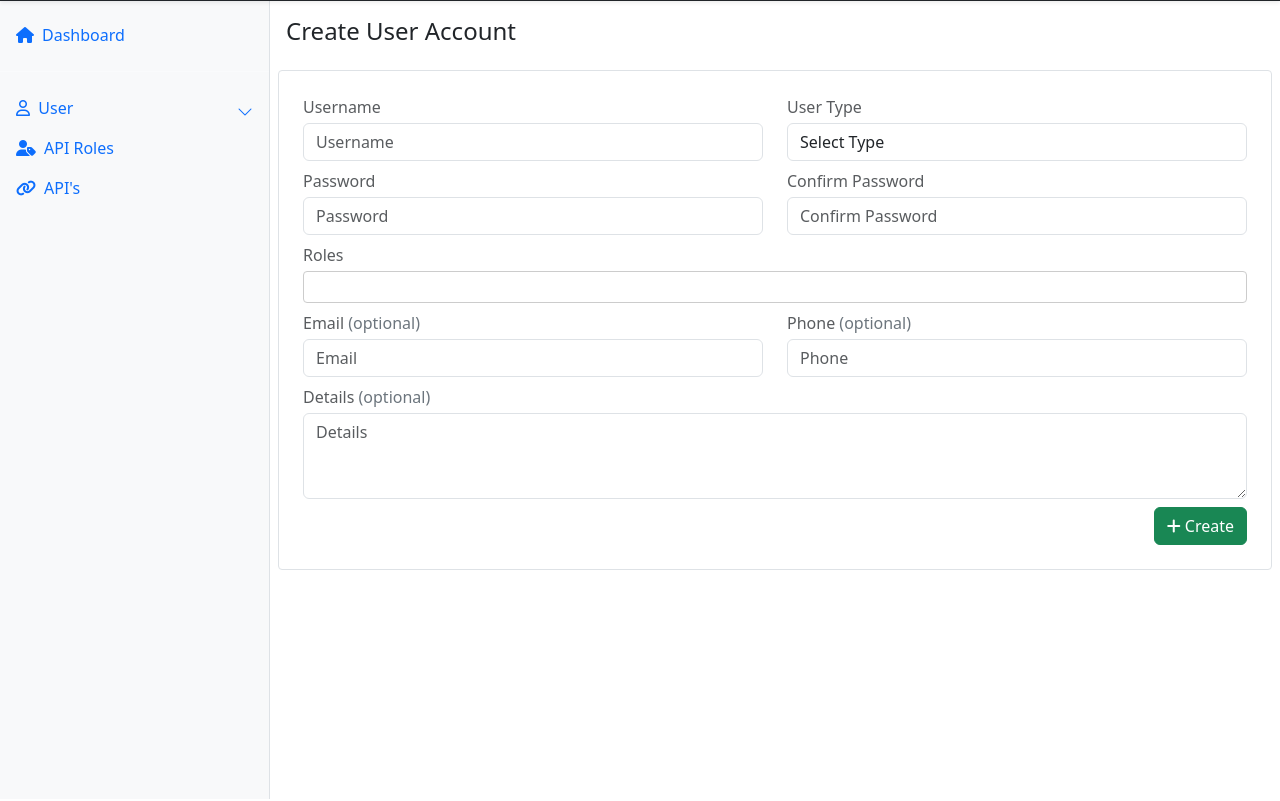
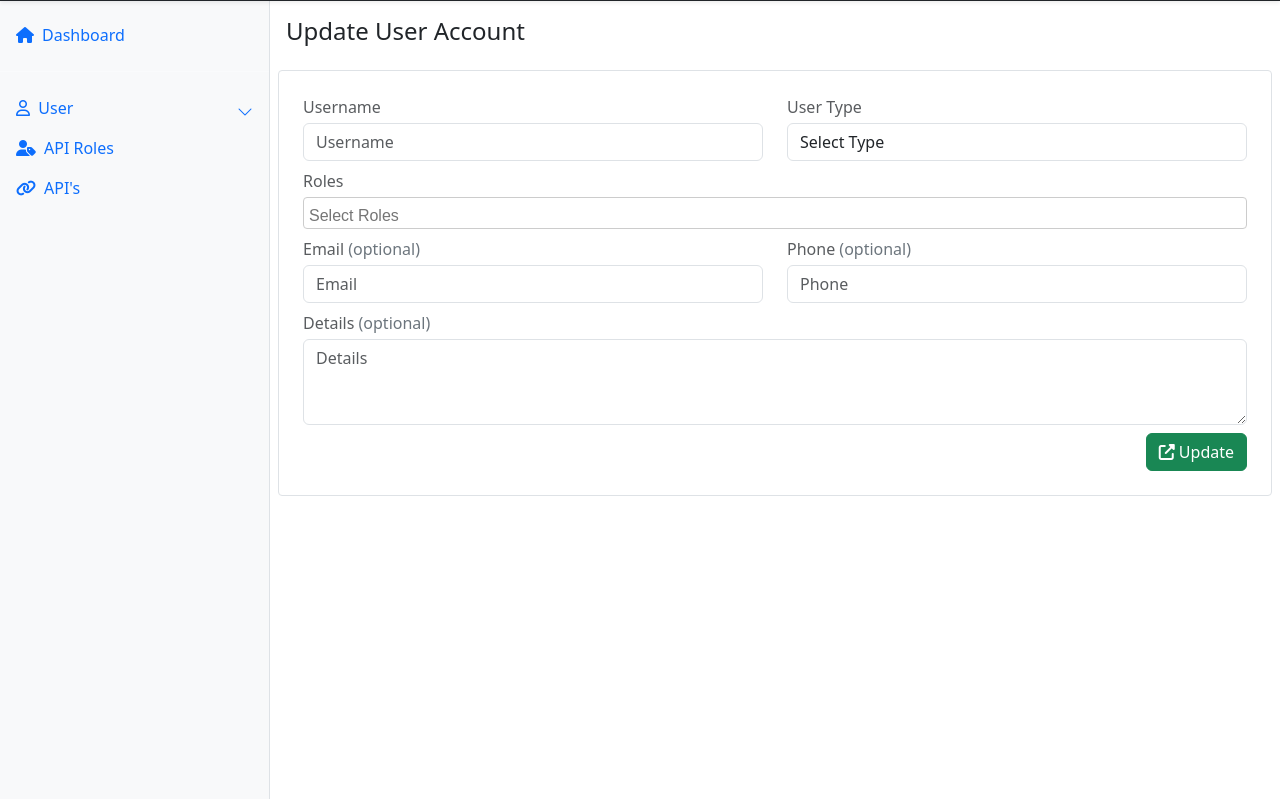
Before and after one commit to gregoriayon/uram_project, a Flask app: template app/templates/users/updateaccount.html in a window 1280 px wide. Shown: the part 51-852 px from the top of the page. Run offline with Flask 3, Linux system fonts and the light colour scheme; the template is opened without the code that fills it, so the values that code supplies are empty; some libraries are stand-ins or nearby versions.

Commit message:
update api user done

```diff
--- a/app/static/js/api_list.js
+++ b/app/static/js/api_list.js
@@ -79,7 +79,7 @@ function get_all_api_list() {
 
 
 function deleteAPI(api_id) {
-    if (confirm('Are you sure you want to delete this role?')) {
+    if (confirm('Are you sure you want to delete this api?')) {
         $.ajax({
             url: `api/delete_api?api_id=${api_id}`,
             type: 'DELETE',
@@ -120,8 +120,7 @@ function setUpdateAPI(api_id){
             $('#update_api_details').val(res.details);
         })
         .fail(function (error) {
-            // show_error_message(error.responseJSON.error)
-            console.log(error);
+            show_error_message(error.responseJSON.error)
         });
 }
 
--- /dev/null
+++ b/app/static/js/updateac.js
@@ -0,0 +1,111 @@
+const initialValues = [];
+
+$(document).ready(function () {
+    setUpdateUserData();
+
+    $('#up_role_name').select2({
+        placeholder: 'Select Roles',
+        allowClear: true,
+        ajax: {
+            url: '/api/userRoles',
+            type: 'GET',
+            dataType: 'json',
+            delay: 250,
+            data: function (params) {
+                return {
+                    query: params.term || '',
+                    limit: 10
+                };
+            },
+            processResults: function (data) {
+                return {
+                    results: data.map(function (item) {
+                        return { id: item, text: item };
+                    })
+                };
+            },
+            cache: true
+        },
+        minimumInputLength: 0,
+        dropdownCssClass: "select2-dropdown",
+    });
+
+    // Add roles once `setUpdateUserData` is complete
+    $('#up_role_name').on('select2:open', function () {
+        const $select = $(this);
+        if (!$select.data('loaded')) {
+            $.ajax({
+                url: '/api/userRoles',
+                type: 'GET',
+                dataType: 'json',
+                data: { limit: 10 },
+                success: function (data) {
+                    data.forEach(function (item) {
+                        if (!initialValues.includes(item)) { // Avoid duplicate options
+                            const option = new Option(item, item, false, false);
+                            $select.append(option);
+                        }
+                    });
+                    $select.trigger('change');
+                    $select.data('loaded', true);
+                }
+            });
+        }
+    });
+});
+
+function setUpdateUserData() {
+    var urlParams = new URLSearchParams(window.location.search);
+    var userId = urlParams.get('user_id');
+
+    $.get(`api/update_api_user?user_id=${userId}`)
+        .done(function (res) {
+            $('#up_user_username').val(res.user.username);
+            $('#up_userType').val(res.user.type);
+            $('#up_user_email').val(res.user.email);
+            $('#up_user_phone').val(res.user.phone);
+            $('#up_user_details').val(res.user.details);
+
+            // Populate `initialValues` and append to Select2
+            if (res.roles && res.roles.length > 0) {
+                res.roles.forEach(role => {
+                    initialValues.push(role.role_name);
+
+                    // Add roles to the Select2 element
+                    const option = new Option(role.role_name, role.role_name, true, true);
+                    $('#up_role_name').append(option);
+                });
+
+                // Trigger change to notify Select2 about the new values
+                $('#up_role_name').val(initialValues).trigger('change');
+            }
+        })
+        .fail(function (error) {
+            show_error_message(error.responseJSON.error);
+        });
+}
+
+function updateAPIUser(){
+    var urlParams = new URLSearchParams(window.location.search);
+    var userId = urlParams.get('user_id');
+
+    $.ajax({
+        url: `api/update_api_user?user_id=${userId}`,
+        method: 'POST',
+        contentType: 'application/json',
+        data: JSON.stringify({
+            username: $('#up_user_username').val(),
+            user_type: $('#up_userType').val(),
+            email: $('#up_user_email').val(),
+            phone: $('#up_user_phone').val(),
+            details: $('#up_user_details').val(),
+            roles: $('#up_role_name').val() || []
+        }),
+        success: function (response) {
+            show_success_message(response.success);
+        },
+        error: function (error) {
+            show_error_message(error.responseJSON.error);
+        }
+    });
+}
--- a/app/templates/users/accountlist.html
+++ b/app/templates/users/accountlist.html
@@ -61,7 +61,7 @@
 
 {% block scripts %}
     <script>
-        const updateUserUrl = "{{ url_for('shared.create_account') }}";
+        const updateUserUrl = "{{ url_for('shared.update_account') }}";
     </script>
     <script src="../../static/js/account.js"></script>
 {% endblock %}
--- a/app/templates/users/updateaccount.html
+++ b/app/templates/users/updateaccount.html
@@ -1,23 +1,23 @@
 {% extends "base.html" %}
-{% block title %}Create User Account{% endblock %}
+{% block title %}Update User Account{% endblock %}
 
 {% block content %}
 <div class="m-2">
     <div
         class="d-flex justify-content-between flex-wrap flex-md-nowrap align-items-center ms-2 pt-2 pb-3">
-        <h4 >Create User Account</h4>
+        <h4 >Update User Account</h4>
     </div>
 
     <div class="container-fluid border border-1 rounded-1 p-4">
         <form>
             <div class="row">
                 <div class="form-group col-lg-6">
-                    <label for="user_username" class="text-muted mb-1">Username</label>
-                    <input type="text" class="form-control" id="user_username" placeholder="Username">
+                    <label for="up_user_username" class="text-muted mb-1">Username</label>
+                    <input type="text" class="form-control" id="up_user_username" placeholder="Username">
                 </div>
                 <div class="form-group col-lg-6">
-                    <label for="userType" class="text-muted mb-1">User Type</label>
-                    <select class="form-control" id="userType">
+                    <label for="up_userType" class="text-muted mb-1">User Type</label>
+                    <select class="form-control" id="up_userType">
                         <option value="">Select Type</option>
                         <option value="Admin" {% if current_user.type == 'Admin' %} disabled {% endif %}>Admin</option>
                         <option value="API">API</option>
@@ -25,42 +25,31 @@
                 </div>
             </div>
 
-            <div class="row mt-2">
-                <div class="form-group col-lg-6">
-                    <label for="user_password" class="text-muted mb-1">Password</label>
-                    <input type="password" class="form-control" id="user_password" placeholder="Password">
-                </div>
-                <div class="form-group col-lg-6">
-                    <label for="user_confirmPassword" class="text-muted mb-1">Confirm Password</label>
-                    <input type="password" class="form-control" id="user_confirmPassword" placeholder="Confirm Password">
-                </div>
-            </div>
-
             <div class="form-group mt-2">
-                <label for="ac_role_name" class="text-muted mb-1">Roles</label>
-                <select class="js-example-basic-multiple form-control" id="ac_role_name" name="user_roles[]" multiple="multiple">
+                <label for="up_role_name" class="text-muted mb-1">Roles</label>
+                <select class="js-example-basic-multiple form-control" id="up_role_name" name="user_roles[]" multiple="multiple">
                     <!-- option will ad by js -->
                 </select>
             </div>
 
             <div class="row mt-2">
                 <div class="form-group col-lg-6">
-                    <label for="user_email" class="text-muted mb-1">Email <span class="text-secondary">(optional)</span></label>
-                    <input type="email" class="form-control" id="user_email" placeholder="Email">
+                    <label for="up_user_email" class="text-muted mb-1">Email <span class="text-secondary">(optional)</span></label>
+                    <input type="email" class="form-control" id="up_user_email" placeholder="Email">
                 </div>
                 <div class="form-group col-lg-6">
-                    <label for="user_phone" class="text-muted mb-1">Phone <span class="text-secondary">(optional)</span></label>
-                    <input type="text" class="form-control" id="user_phone" placeholder="Phone">
+                    <label for="up_user_phone" class="text-muted mb-1">Phone <span class="text-secondary">(optional)</span></label>
+                    <input type="text" class="form-control" id="up_user_phone" placeholder="Phone">
                 </div>
             </div>
 
             <div class="form-group mt-2">
-              <label for="user_details" class="text-muted mb-1">Details <span class="text-secondary">(optional)</span></label>
-              <textarea class="form-control" id="user_details" rows="3" placeholder="Details"></textarea>
+              <label for="up_user_details" class="text-muted mb-1">Details <span class="text-secondary">(optional)</span></label>
+              <textarea class="form-control" id="up_user_details" rows="3" placeholder="Details"></textarea>
             </div>
 
             <div class="d-flex justify-content-end mt-2">
-                <button type="button" class="btn btn-success" onclick="create_api_user()"><i class="fa-solid fa-plus text-sm"></i> Create</button>
+                <button type="button" class="btn btn-success" onclick="updateAPIUser()"><i class="fa-solid fa-up-right-from-square text-sm"></i> Update</button>
             </div>
         </form>
     </div>
@@ -69,5 +58,5 @@
 {% endblock %}
 
 {% block scripts %}
-    <script src=""></script>
+    <script src="../../static/js/updateac.js"></script>
 {% endblock %}
```
Also changed, not shown: app/routes/api.py (+89 -0 lines).
